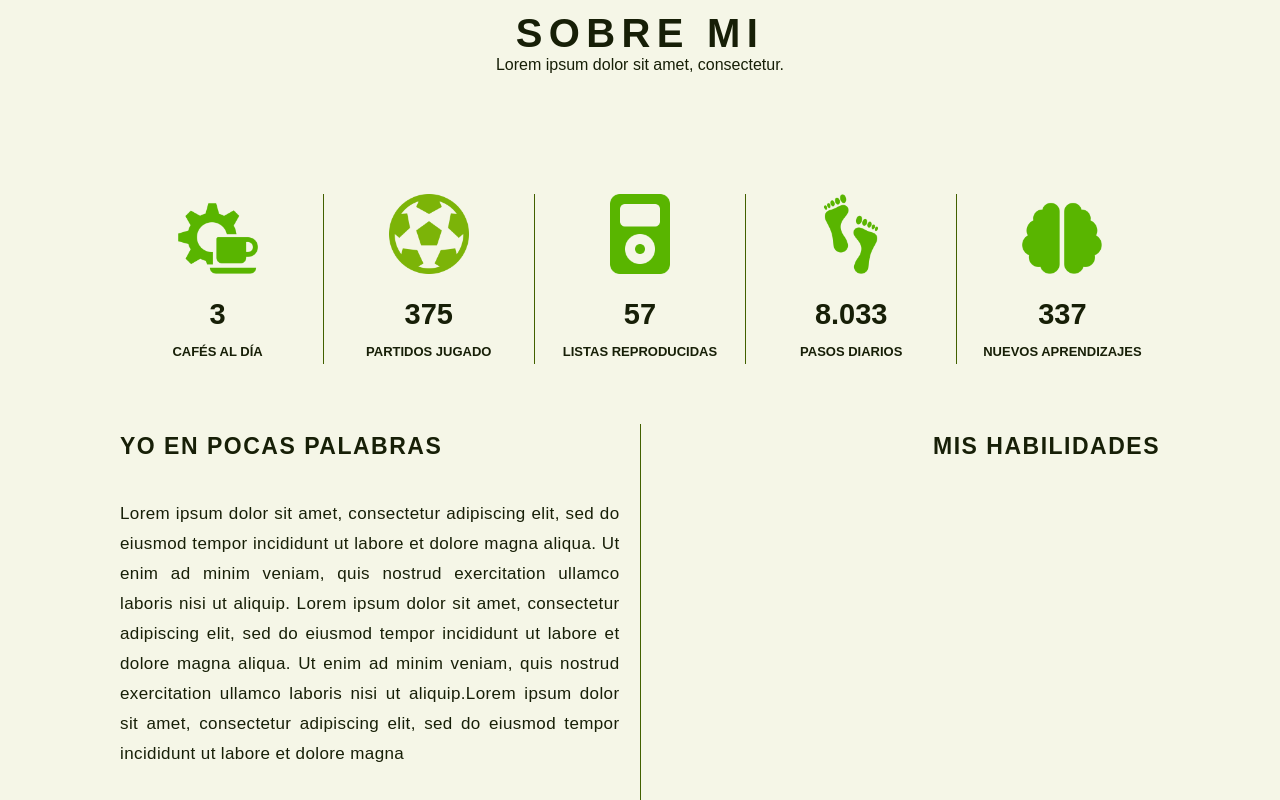
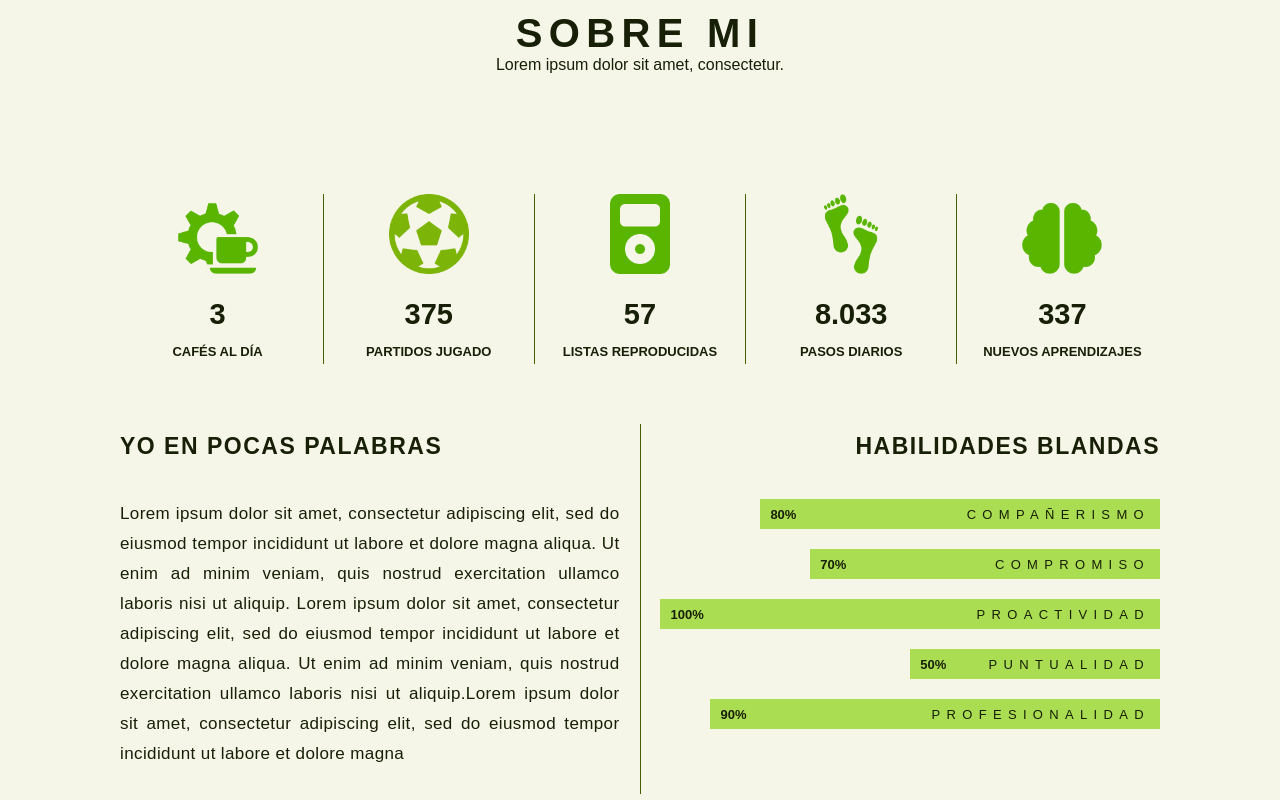
Before and after one commit to valeriaconstanzabc/PortafolioSebastian, a React (Create React App) app in the folder portafoliosebastian/: page / in a window 1280 px wide. Shown: the part 821-1621 px from the top of the page. Built offline with nearby package versions, Linux system fonts and the light colour scheme.

Commit message:
agrego css habilidades blandas

```diff
--- a/portafoliosebastian/src/Components/AboutMe.jsx
+++ b/portafoliosebastian/src/Components/AboutMe.jsx
@@ -75,14 +75,27 @@ const AboutMe = () => {
                     <div className="line-attributes"></div>
 
                     <div className="attributes-skills">
-                        <h3>MIS HABILIDADES</h3>
-                        <div></div>
-                        <div></div>
-                        <div></div>
-                        <div></div>
-                        <div></div>
-                        <div></div>
-                        <div></div>
+                        <h3>HABILIDADES BLANDAS</h3>
+                        <div className="attributesSkills colorOne">
+                            <h4 className="percentage">80%</h4>
+                            <h4 className="softSkill">COMPAÑERISMO</h4>
+                        </div>
+                        <div className="attributesSkills colorTwo">
+                            <h4 className="percentage">70%</h4>
+                            <h4 className="softSkill">COMPROMISO</h4>
+                        </div>
+                        <div className="attributesSkills colorThre">
+                            <h4 className="percentage">100%</h4>
+                            <h4 className="softSkill">PROACTIVIDAD</h4>
+                        </div>
+                        <div className="attributesSkills colorFour">
+                            <h4 className="percentage">50%</h4>
+                            <h4 className="softSkill">PUNTUALIDAD</h4>
+                        </div>
+                        <div className="attributesSkills colorFive">
+                            <h4 className="percentage">90%</h4>
+                            <h4 className="softSkill">PROFESIONALIDAD</h4>
+                        </div>
                     </div>
                 </div>
             </div>
--- a/portafoliosebastian/src/Styles/_AboutMe.scss
+++ b/portafoliosebastian/src/Styles/_AboutMe.scss
@@ -101,7 +101,7 @@
             }
 
         .line-attributes{
-            height: 400px;
+            height: 370px;
             width: 1px;
             background: #426000;
             margin: 0px 20px 0px 20px;
@@ -110,6 +110,7 @@
         .attributes-skills{
             display: flex;
             flex-direction: column;
+            align-items: flex-end;
             width: 50%;
         }
             .attributes-skills h3{
@@ -121,6 +122,58 @@
                 font-size: 23px;
                 line-height: 45px;
             }
+        .attributesSkills{
+            display: flex;
+            justify-content: space-between;
+            align-items: center;
+            padding: 0px 10px 0px 10px;
+            box-sizing: border-box;
+        }
+        .percentage{
+            font-size: 13px;
+            color: #171F07;
+        }
+        .softSkill{
+            font-weight: 500;
+            font-size: 13px;
+            letter-spacing: 6.33143px;
+            color: #171F07;
+        }
+        .colorOne{
+            display: flex;
+            width: 80%;
+            height: 30px;
+            background: #AADD52;
+            margin-bottom: 20px;
+        }
+        .colorTwo{
+            display: flex;
+            width: 70%;
+            height: 30px;
+            background: #AADD52;
+            margin-bottom: 20px;
+        }
+        .colorThre{
+            display: flex;
+            width: 100%;
+            height: 30px;
+            background: #AADD52;
+            margin-bottom: 20px;
+        }
+        .colorFour{
+            display: flex;
+            width: 50%;
+            height: 30px;
+            background: #AADD52;
+            margin-bottom: 20px;
+        }
+        .colorFive{
+            display: flex;
+            width: 90%;
+            height: 30px;
+            background: #AADD52;
+            margin-bottom: 20px;
+        }
 
 /* <---------------------MEDIA QUERY---------------------> */
 @media screen and (max-width: 950px) {
--- a/portafoliosebastian/src/index.css
+++ b/portafoliosebastian/src/index.css
@@ -243,7 +243,7 @@
   letter-spacing: 0.385714px; }
 
 .line-attributes {
-  height: 400px;
+  height: 370px;
   width: 1px;
   background: #426000;
   margin: 0px 20px 0px 20px; }
@@ -251,6 +251,7 @@
 .attributes-skills {
   display: flex;
   flex-direction: column;
+  align-items: flex-end;
   width: 50%; }
 
 .attributes-skills h3 {
@@ -261,6 +262,58 @@
   font-weight: bold;
   font-size: 23px;
   line-height: 45px; }
+
+.attributesSkills {
+  display: flex;
+  justify-content: space-between;
+  align-items: center;
+  padding: 0px 10px 0px 10px;
+  box-sizing: border-box; }
+
+.percentage {
+  font-size: 13px;
+  color: #171F07; }
+
+.softSkill {
+  font-weight: 500;
+  font-size: 13px;
+  letter-spacing: 6.33143px;
+  color: #171F07; }
+
+.colorOne {
+  display: flex;
+  width: 80%;
+  height: 30px;
+  background: #AADD52;
+  margin-bottom: 20px; }
+
+.colorTwo {
+  display: flex;
+  width: 70%;
+  height: 30px;
+  background: #AADD52;
+  margin-bottom: 20px; }
+
+.colorThre {
+  display: flex;
+  width: 100%;
+  height: 30px;
+  background: #AADD52;
+  margin-bottom: 20px; }
+
+.colorFour {
+  display: flex;
+  width: 50%;
+  height: 30px;
+  background: #AADD52;
+  margin-bottom: 20px; }
+
+.colorFive {
+  display: flex;
+  width: 90%;
+  height: 30px;
+  background: #AADD52;
+  margin-bottom: 20px; }
 
 /* <---------------------MEDIA QUERY---------------------> */
 @media screen and (max-width: 950px) {
```
